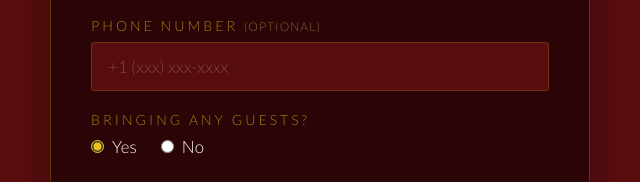
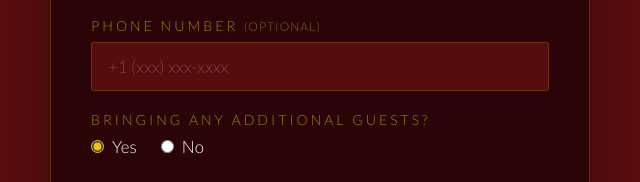
Before and after one commit to xandarDevs/pratik-chelina-wedding, a website: page index.html in a window 1280 px wide. Shown: the part 6621-6803 px from the top of the page, 320-960 px from the left. Drawn offline with nearby package versions, Linux system fonts and the light colour scheme; a web font is replaced by a local one.

Commit message:
Update index.html

```diff
--- a/index.html
+++ b/index.html
@@ -650,7 +650,7 @@
         </div>
       </div> -->
       <div class="form-row">
-        <label>Bringing any guests?</label>
+        <label>Bringing any additional guests?</label>
         <div class="radio-group">
           <label><input type="radio" name="hasguests" value="yes" checked onclick="toggleGuests(this)"/> Yes</label>
           <label><input type="radio" name="hasguests" value="no"  onclick="toggleGuests(this)"/> No</label>
```
